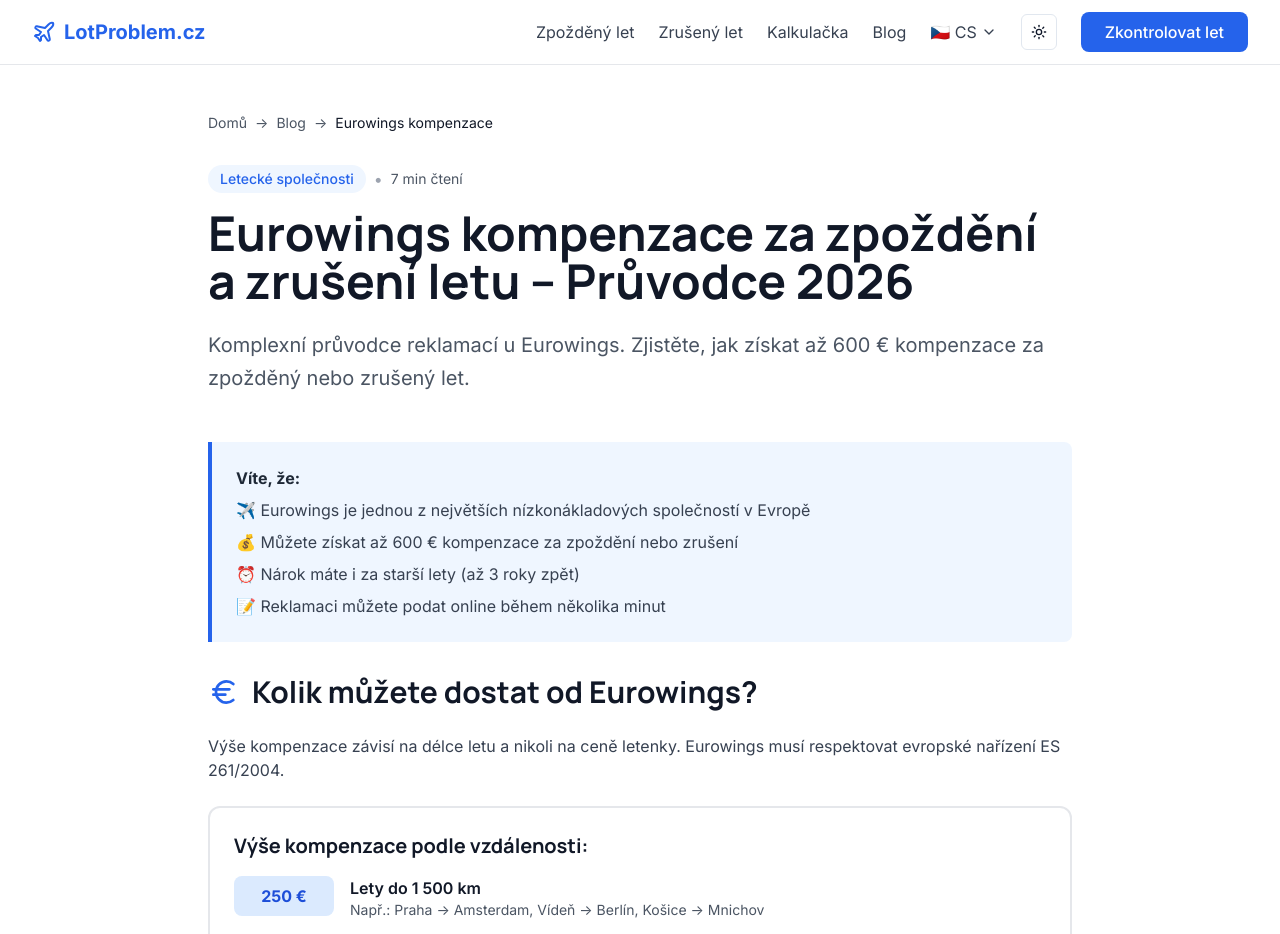
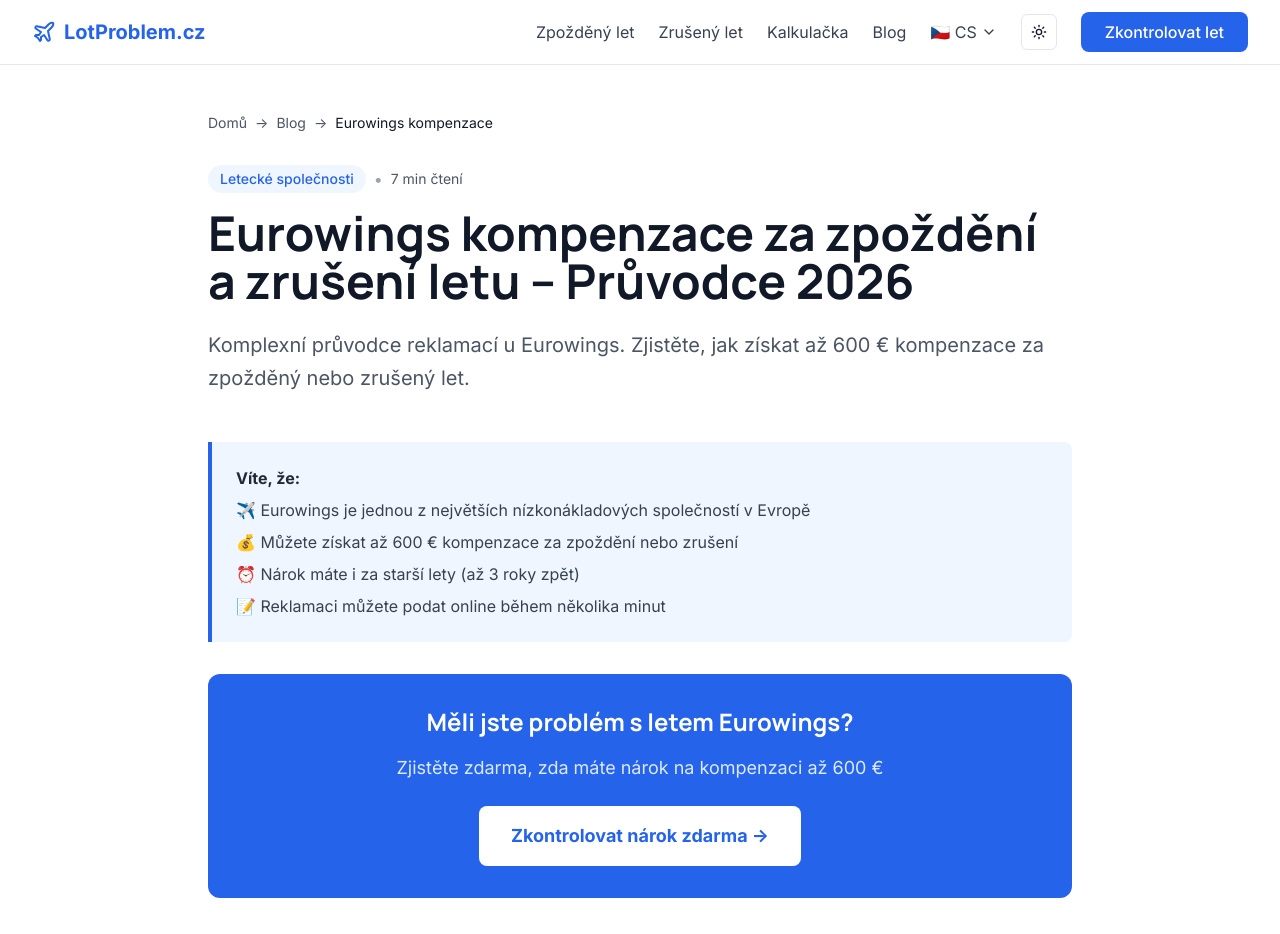
Before and after one commit to totawierzba-star/sg-5c3db9f9-0e76-47f1-9a07-81fe8472efa6-1773721680, a Next.js app: page /cs/blog/eurowings-kompenzace-reklamace in a window 1280 px wide. Shown: the top 934 px of the page. Built offline with nearby package versions, Linux system fonts and the light colour scheme.

Commit message:
feat(blog/cs/eurowings): Add early CTA to article

```diff
--- a/src/pages/cs/blog/eurowings-kompenzace-reklamace.tsx
+++ b/src/pages/cs/blog/eurowings-kompenzace-reklamace.tsx
@@ -55,6 +55,22 @@
               <li>⏰ Nárok máte i za starší lety (až 3 roky zpět)</li>
               <li>📝 Reklamaci můžete podat online během několika minut</li>
             </ul>
+          </div>
+
+          {/* Early CTA */}
+          <div className="bg-blue-600 text-white rounded-xl p-8 text-center mb-12">
+            <h3 className="text-2xl font-bold mb-4">Měli jste problém s letem Eurowings?</h3>
+            <p className="text-blue-100 mb-6 text-lg">
+              Zjistěte zdarma, zda máte nárok na kompenzaci až 600 €
+            </p>
+            <a
+              href="https://claimwinger.com"
+              target="_blank"
+              rel="noopener noreferrer"
+              className="inline-block bg-white text-blue-600 font-bold px-8 py-4 rounded-lg hover:bg-blue-50 transition-colors text-lg"
+            >
+              Zkontrolovat nárok zdarma →
+            </a>
           </div>
 
           {/* Section 1 */}
```
